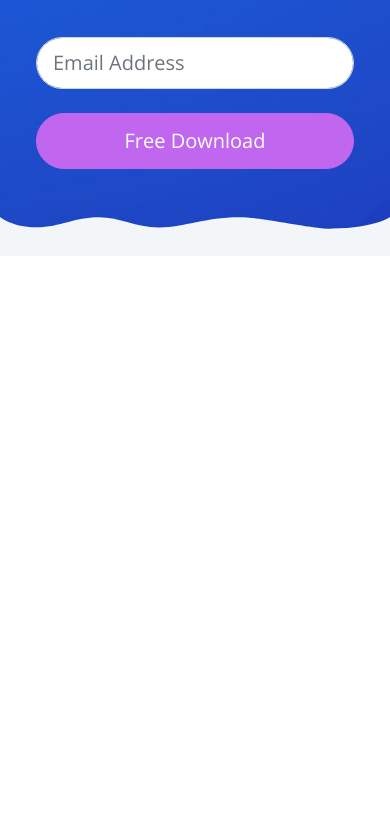
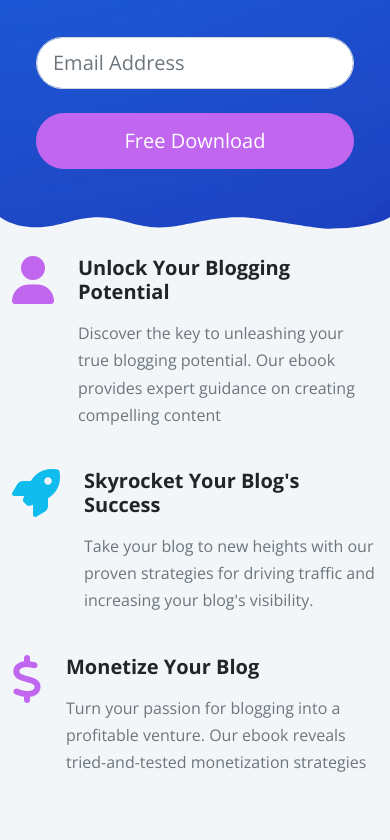
Before and after one commit to shashankdkte/boostrap-projects, a website: page EbookWebsite/index.html in a window 390 px wide. Shown: the part 1005-1845 px from the top of the page. Before the commit the page ends 1261 px from the top, so only its background shows below. Drawn offline with nearby package versions, Linux system fonts and the light colour scheme; files that its build step writes are made by us from their sources.

Commit message:
Icons Section

```diff
--- a/EbookWebsite/index.html
+++ b/EbookWebsite/index.html
@@ -110,6 +110,49 @@
       </svg>
 
     </header>
+
+    <!-- Icons -->
+     <section class="icons bg-light pb-5">
+      <div class="container-xl">
+        <div class="row hstack g-4">
+          <div class="col-md-4 d-flex gap-4">
+            <i class="fas fa-user fa-3x text-primary"></i>
+            <div>
+              <h5 class="fw-bold">Unlock Your Blogging Potential</h5>
+              <p class="text-muted">
+                Discover the key to unleashing your true blogging potential. Our
+                ebook provides expert guidance on creating compelling content
+              </p>
+            </div>
+          </div>
+
+          <div class="col-md-4 d-flex gap-4">
+            <i class="fas fa-rocket fa-3x text-secondary"></i>
+            <div>
+              <h5 class="fw-bold">Skyrocket Your Blog's Success</h5>
+              <p class="text-muted">
+                Take your blog to new heights with our proven strategies for
+                driving traffic and increasing your blog's visibility.
+              </p>
+            </div>
+          </div>
+
+          <div class="col-md-4 d-flex gap-4">
+            <i class="fas fa-dollar fa-3x text-primary"></i>
+            <div>
+              <h5 class="fw-bold">Monetize Your Blog</h5>
+              <p class="text-muted">
+                Turn your passion for blogging into a profitable venture. Our
+                ebook reveals tried-and-tested monetization strategies
+              </p>
+            </div>
+          </div>
+        </div>
+      </div>
+    </section>
+
+
+
     <script src="js/bootstrap.bundle.min.js"></script>
     <script src="js/script.js"></script>
   </body>
--- a/EbookWebsite/scss/styles.scss
+++ b/EbookWebsite/scss/styles.scss
@@ -5,3 +5,18 @@
   background: url(../images/header-background.jpg) center center no-repeat;
   background-size: cover;
 }
+
+@media (max-width: 1000px) {
+  .navbar {
+    background: var(--bs-dark);
+  }
+
+  .hero .image-container {
+    display: flex;
+    justify-content: center;
+  }
+
+  .hero .text-container {
+    text-align: center;
+  }
+}
```
